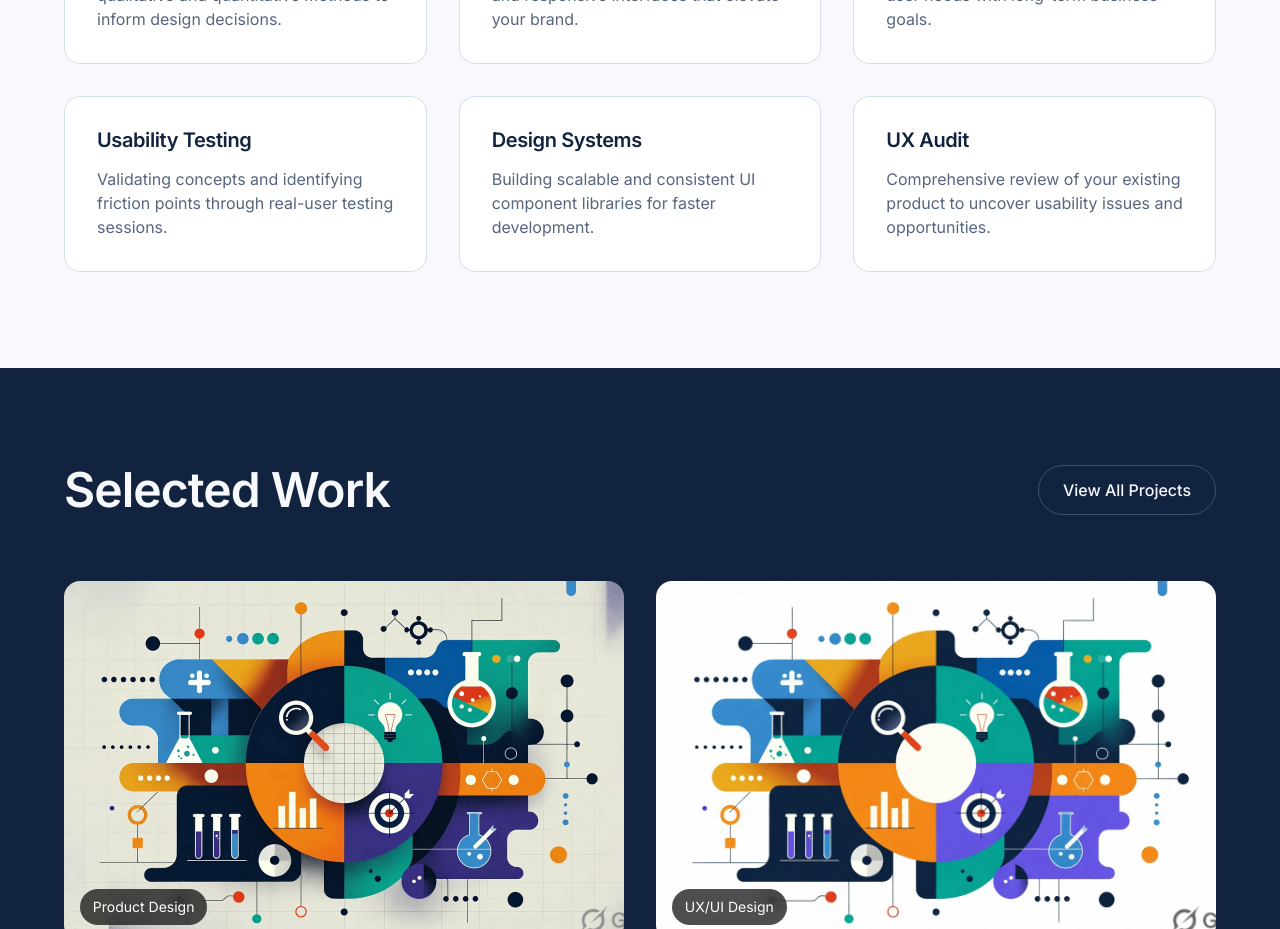
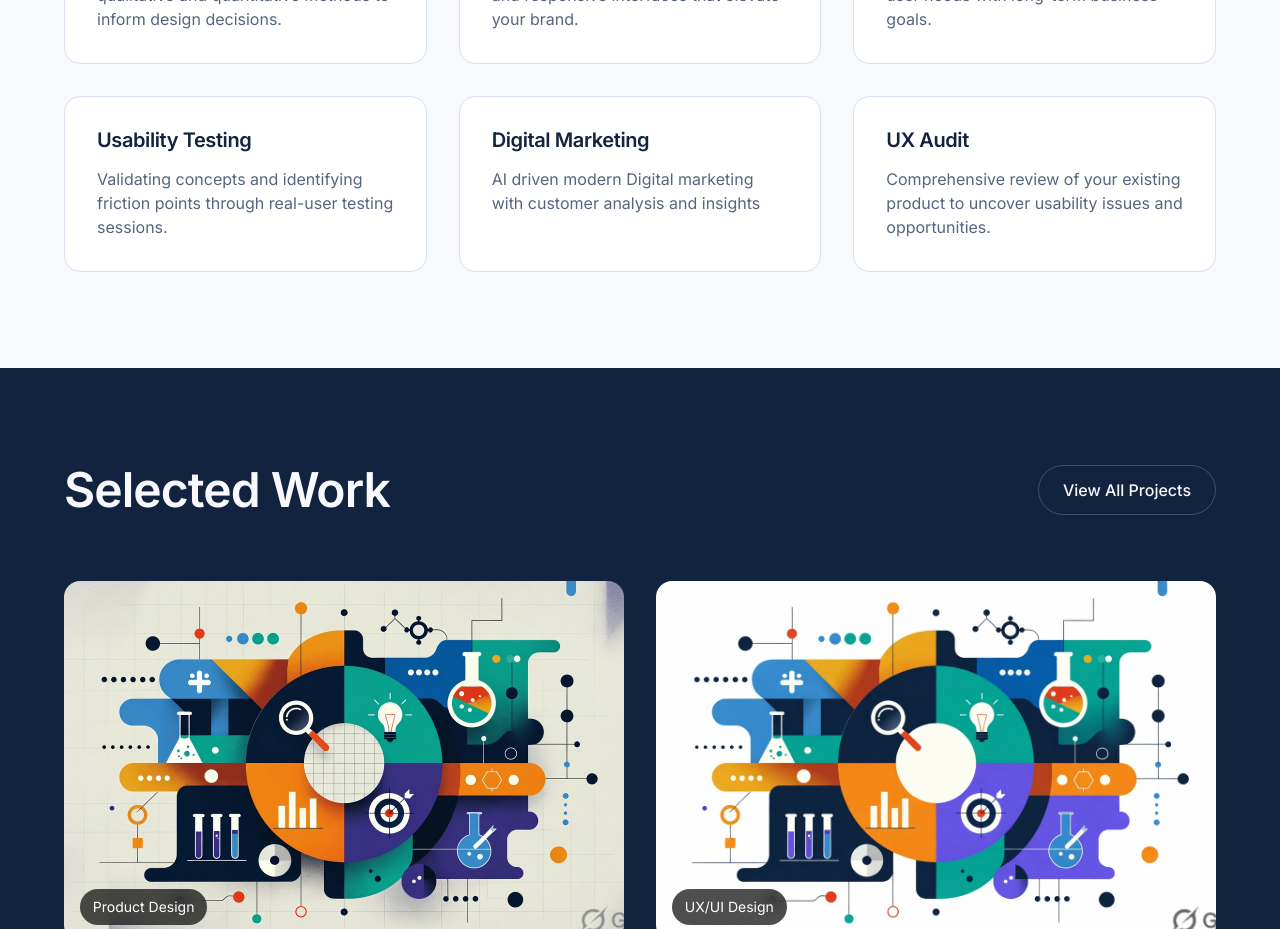
Before and after one commit to niodlab/niolab, a React (Vite) app: page / in a window 1280 px wide. Shown: the part 1760-2689 px from the top of the page. Built offline with nearby package versions, Linux system fonts and the light colour scheme.

Commit message:
feat(home): update services to include Digital Marketing and refine layout whitespaces

```diff
--- a/src/pages/Home.jsx
+++ b/src/pages/Home.jsx
@@ -155,7 +155,7 @@ const Home = () => {
                 { title: 'UI Design', desc: 'Crafting visually stunning, accessible, and responsive interfaces that elevate your brand.' },
                 { title: 'Product Design', desc: 'Holistic design strategy that aligns user needs with long-term business goals.' },
                 { title: 'Usability Testing', desc: 'Validating concepts and identifying friction points through real-user testing sessions.' },
-                { title: 'Design Systems', desc: 'Building scalable and consistent UI component libraries for faster development.' },
+                { title: 'Digital Marketing', desc: 'AI driven modern Digital marketing with customer analysis and insights' },
                 { title: 'UX Audit', desc: 'Comprehensive review of your existing product to uncover usability issues and opportunities.' }
               ].map((service, i) => (
                 <motion.div
```
